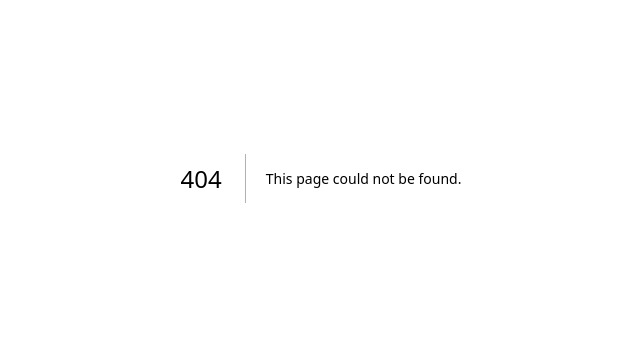
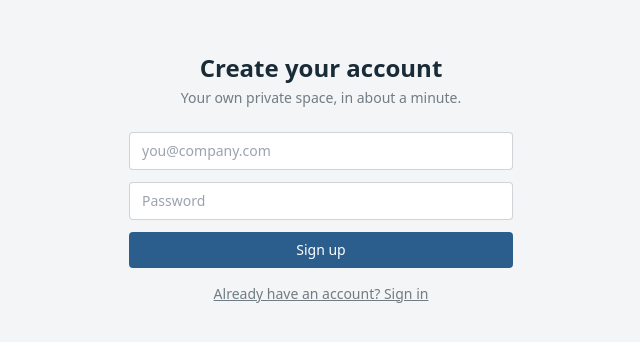
Before and after one commit to atlasnyc1/gc-tracker, a Next.js app: page /login in a window 1280 px wide. Before the commit this address had no page. Shown: the part 222-564 px from the top of the page, without its empty margins (319-959 px from the left). Built offline with nearby package versions, Linux system fonts and the light colour scheme.

Commit message:
Add files via upload

```diff
--- /dev/null
+++ b/app/auth/signout/route.ts
@@ -0,0 +1,8 @@
+import { NextResponse, type NextRequest } from "next/server";
+import { createClient } from "@/lib/supabase/server";
+
+export async function POST(request: NextRequest) {
+  const supabase = await createClient();
+  await supabase.auth.signOut();
+  return NextResponse.redirect(new URL("/", request.url));
+}
--- /dev/null
+++ b/app/dashboard/page.tsx
@@ -0,0 +1,42 @@
+import { redirect } from "next/navigation";
+import { createClient } from "@/lib/supabase/server";
+
+export default async function DashboardPage() {
+  const supabase = await createClient();
+
+  const {
+    data: { user },
+  } = await supabase.auth.getUser();
+
+  if (!user) {
+    redirect("/login");
+  }
+
+  const { data: profile } = await supabase
+    .from("profiles")
+    .select("company_id, companies(name)")
+    .eq("id", user.id)
+    .single();
+
+  const companyName =
+    (profile as { companies?: { name?: string } | null } | null)?.companies
+      ?.name ?? "your company";
+
+  return (
+    <main className="min-h-screen flex flex-col items-center justify-center px-6 text-center">
+      <span className="font-mono text-xs tracking-widest uppercase text-accent mb-4">
+        Milestone 2 — Signed In
+      </span>
+      <h1 className="text-3xl font-bold text-ink mb-2">
+        Welcome, {companyName}
+      </h1>
+      <p className="text-ink/70 max-w-md mb-6">
+        You&apos;re logged in, and this space is private to you. Nobody else
+        can see it. Projects are coming next.
+      </p>
+      <form action="/auth/signout" method="post">
+        <button className="text-sm underline text-ink/60">Sign out</button>
+      </form>
+    </main>
+  );
+}
--- /dev/null
+++ b/app/login/page.tsx
@@ -0,0 +1,91 @@
+"use client";
+
+import { useState, type FormEvent } from "react";
+import { useRouter } from "next/navigation";
+import { createClient } from "@/lib/supabase/client";
+
+export default function LoginPage() {
+  const [mode, setMode] = useState<"signup" | "signin">("signup");
+  const [email, setEmail] = useState("");
+  const [password, setPassword] = useState("");
+  const [error, setError] = useState("");
+  const [loading, setLoading] = useState(false);
+  const router = useRouter();
+
+  async function handleSubmit(e: FormEvent) {
+    e.preventDefault();
+    setError("");
+    setLoading(true);
+
+    const supabase = createClient();
+
+    const { error } =
+      mode === "signup"
+        ? await supabase.auth.signUp({ email, password })
+        : await supabase.auth.signInWithPassword({ email, password });
+
+    setLoading(false);
+
+    if (error) {
+      setError(error.message);
+      return;
+    }
+
+    router.push("/dashboard");
+    router.refresh();
+  }
+
+  return (
+    <main className="min-h-screen flex flex-col items-center justify-center px-6">
+      <div className="w-full max-w-sm">
+        <h1 className="text-2xl font-bold text-ink mb-1 text-center">
+          {mode === "signup" ? "Create your account" : "Welcome back"}
+        </h1>
+        <p className="text-ink/60 text-sm text-center mb-6">
+          {mode === "signup"
+            ? "Your own private space, in about a minute."
+            : "Sign in to your GC Tracker."}
+        </p>
+
+        <form onSubmit={handleSubmit} className="space-y-3">
+          <input
+            type="email"
+            required
+            placeholder="you@company.com"
+            value={email}
+            onChange={(e) => setEmail(e.target.value)}
+            className="w-full border border-ink/20 rounded px-3 py-2 text-sm"
+          />
+          <input
+            type="password"
+            required
+            minLength={6}
+            placeholder="Password"
+            value={password}
+            onChange={(e) => setPassword(e.target.value)}
+            className="w-full border border-ink/20 rounded px-3 py-2 text-sm"
+          />
+
+          {error && <p className="text-sm text-red-600">{error}</p>}
+
+          <button
+            type="submit"
+            disabled={loading}
+            className="w-full bg-accent text-white rounded px-3 py-2 text-sm font-medium disabled:opacity-50"
+          >
+            {loading ? "Please wait…" : mode === "signup" ? "Sign up" : "Sign in"}
+          </button>
+        </form>
+
+        <button
+          onClick={() => setMode(mode === "signup" ? "signin" : "signup")}
+          className="w-full text-center text-sm text-ink/60 mt-4 underline"
+        >
+          {mode === "signup"
+            ? "Already have an account? Sign in"
+            : "Don't have an account? Sign up"}
+        </button>
+      </div>
+    </main>
+  );
+}
--- a/app/page.tsx
+++ b/app/page.tsx
@@ -1,16 +1,24 @@
+import Link from "next/link";
+
 export default function Home() {
   return (
     <main className="min-h-screen flex flex-col items-center justify-center px-6 text-center">
       <span className="font-mono text-xs tracking-widest uppercase text-accent mb-4">
-        Milestone 1 — It&apos;s Alive
+        Milestone 2 — Sign Up &amp; Log In
       </span>
       <h1 className="text-4xl sm:text-5xl font-bold text-ink mb-3">
         GC Tracker
       </h1>
-      <p className="text-ink/70 max-w-md">
-        The job tracker built for how small GCs actually work. Sign-up,
-        daily logs, and budgets are coming next.
+      <p className="text-ink/70 max-w-md mb-6">
+        The job tracker built for how small GCs actually work. Daily logs
+        and budgets are coming next.
       </p>
+      <Link
+        href="/login"
+        className="bg-accent text-white rounded px-4 py-2 text-sm font-medium"
+      >
+        Sign up / Sign in
+      </Link>
     </main>
   );
 }
--- /dev/null
+++ b/lib/supabase/client.ts
@@ -0,0 +1,9 @@
+import { createBrowserClient } from "@supabase/ssr";
+
+// Used in the browser (inside "use client" components).
+export function createClient() {
+  return createBrowserClient(
+    process.env.NEXT_PUBLIC_SUPABASE_URL!,
+    process.env.NEXT_PUBLIC_SUPABASE_ANON_KEY!
+  );
+}
--- /dev/null
+++ b/lib/supabase/server.ts
@@ -0,0 +1,29 @@
+import { createServerClient } from "@supabase/ssr";
+import { cookies } from "next/headers";
+
+// Used on the server (Server Components, Route Handlers).
+export async function createClient() {
+  const cookieStore = await cookies();
+
+  return createServerClient(
+    process.env.NEXT_PUBLIC_SUPABASE_URL!,
+    process.env.NEXT_PUBLIC_SUPABASE_ANON_KEY!,
+    {
+      cookies: {
+        getAll() {
+          return cookieStore.getAll();
+        },
+        setAll(cookiesToSet) {
+          try {
+            cookiesToSet.forEach(({ name, value, options }) =>
+              cookieStore.set(name, value, options)
+            );
+          } catch {
+            // Called from a Server Component during render — safe to ignore,
+            // the middleware below keeps sessions refreshed either way.
+          }
+        },
+      },
+    }
+  );
+}
--- a/package.json
+++ b/package.json
@@ -9,6 +9,8 @@
     "lint": "next lint"
   },
   "dependencies": {
+    "@supabase/ssr": "^0.5.1",
+    "@supabase/supabase-js": "^2.45.4",
     "next": "^14.2.5",
     "react": "^18.3.1",
     "react-dom": "^18.3.1"
```
Also changed, not shown: middleware.ts (added, +38 -0 lines), 2 other files (tests, documents, lock files or other folders).
